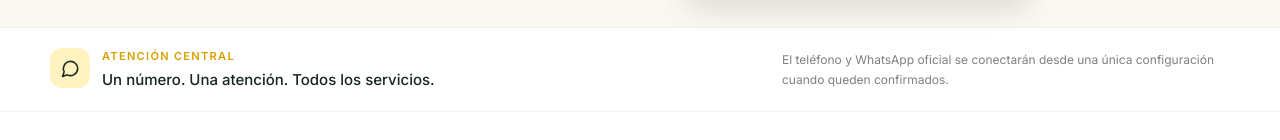
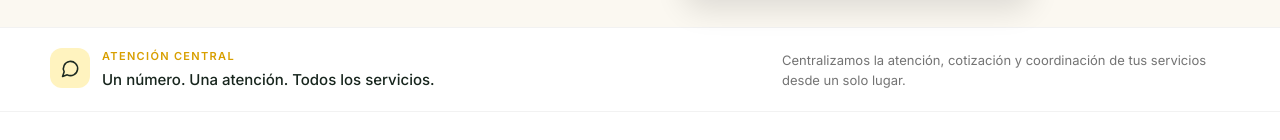
Before and after one commit to equantum-py/multiserviciospy, a Next.js app: page / in a window 1280 px wide. Shown: the part 584-724 px from the top of the page. Built offline with nearby package versions, Linux system fonts and the light colour scheme.

Commit message:
fix: remove internal attention copy from production

```diff
--- a/app/page.tsx
+++ b/app/page.tsx
@@ -191,7 +191,7 @@ export default function HomePage() {
             <span className="grid h-10 w-10 shrink-0 place-items-center rounded-xl bg-[#fff3bf] text-ink"><MessageCircle size={19} /></span>
             <div><p className="mb-1 text-[11px] font-semibold uppercase tracking-[.12em] text-brand-600">Atención central</p><p className="mb-0 text-[15px] font-medium">{siteConfig.centralAttentionLabel}</p></div>
           </div>
-          <p className="max-w-md text-[12px] leading-5 text-black/50">El teléfono y WhatsApp oficial se conectarán desde una única configuración cuando queden confirmados.</p>
+          <p className="max-w-md text-[13px] leading-5 text-black/55">Centralizamos la atención, cotización y coordinación de tus servicios desde un solo lugar.</p>
         </div>
       </section>
 
```
